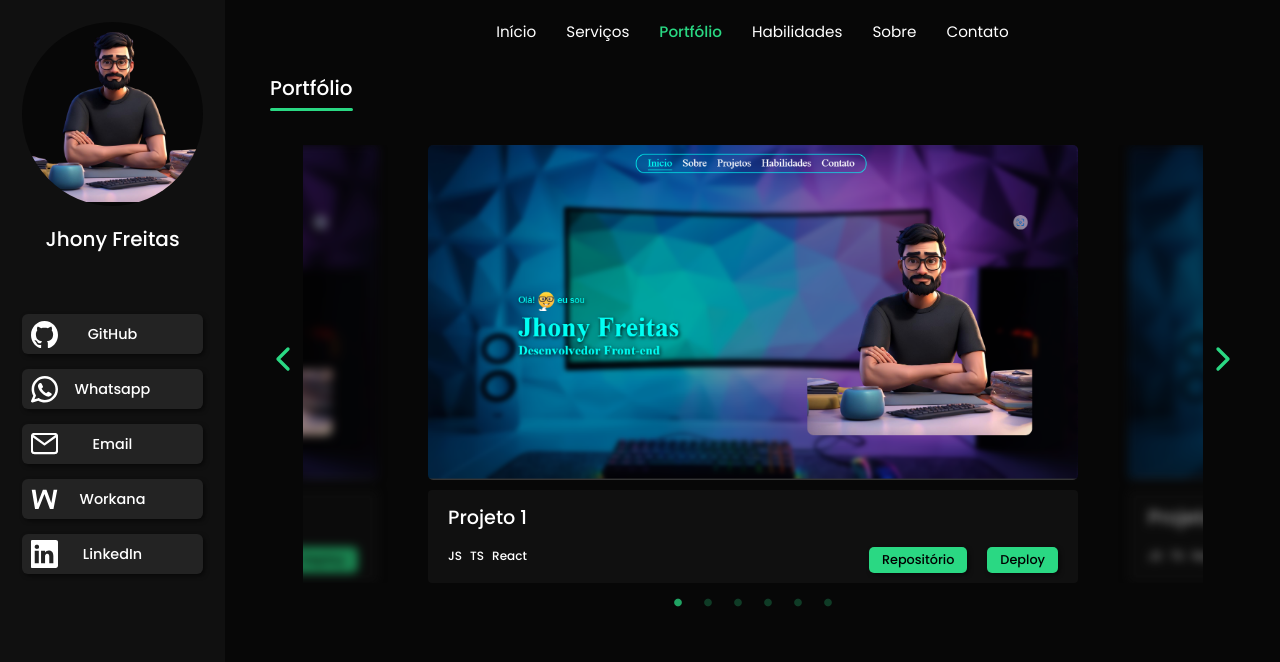
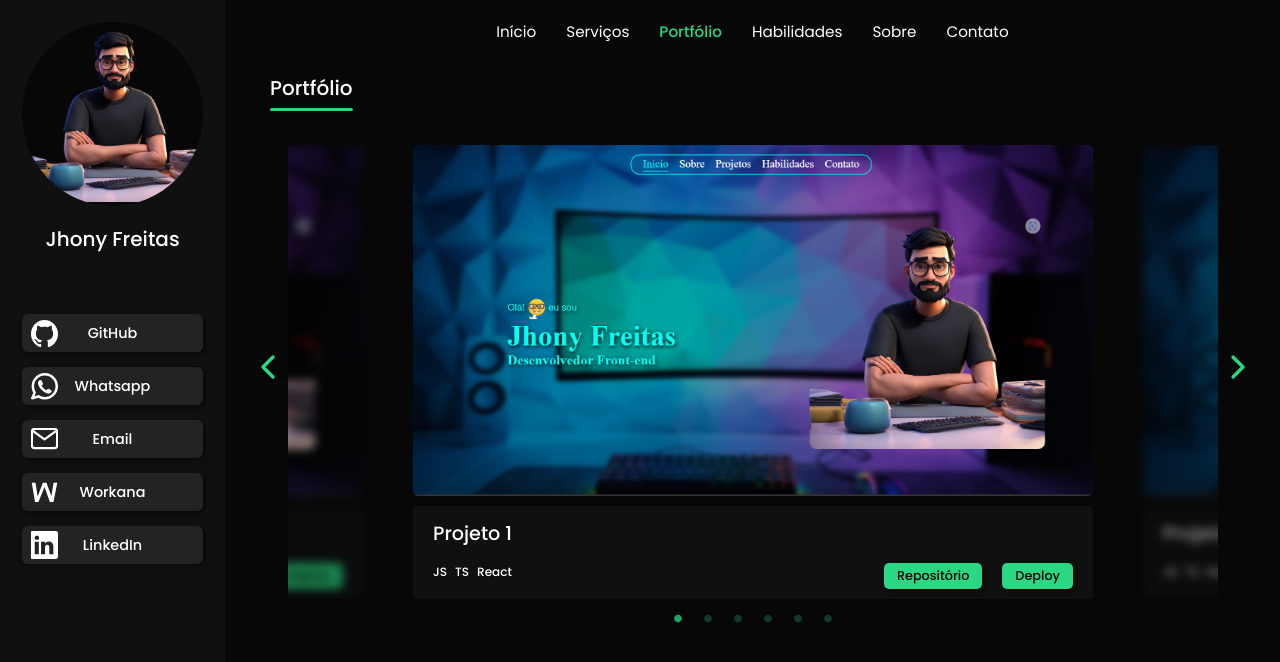
Before and after one commit to setDevJohn/portfolio, a React (Vite) app: page /portfolio in a window 1280 px wide. Shown: the top 662 px of the page. Built offline with nearby package versions, Linux system fonts and the light colour scheme.

Commit message:
chore: Add responsive to slide

```diff
--- a/src/components/SocialButton/styles.ts
+++ b/src/components/SocialButton/styles.ts
@@ -11,13 +11,13 @@ export const Button = styled.a`
   border-radius: 6px;
   border: none;
   box-shadow: 2px 2px 4px #0008;
-  height: 40px;
+  height: 38px;
   width: 100%;
   transition: .4s ease-in-out;
   cursor: pointer;
 
   &:hover {
-    transform: translateY(-4px);
+    transform: translateY(-2px);
   }
 `;
 
--- a/src/pages/Portfolio/Portfolio.tsx
+++ b/src/pages/Portfolio/Portfolio.tsx
@@ -1,4 +1,4 @@
-import { useState } from 'react';
+import { useEffect, useState } from 'react';
 import Slider from 'react-slick';
 import { projectList } from './projectList';
 import { PageContainer } from '@styles/pageStyle';
@@ -21,13 +21,30 @@ import {
 
 export const Portfolio = () => {
   const [selectedCard, setSelectedCard] = useState('');
+  const [windowWidth, setWindowWidth] = useState(window.innerWidth);
+
+  // Atualiza o tamanho da janela dinamicamente
+  useEffect(() => {
+    const handleResize = () => {
+      setWindowWidth(window.innerWidth);
+    };
+
+    window.addEventListener('resize', handleResize);
+
+    // Cleanup para evitar vazamentos de memória
+    return () => {
+      window.removeEventListener('resize', handleResize);
+    };
+  }, []);
+
+  console.log(windowWidth);
 
   const settings = {
     dots: true,
     infinite: true,
     speed: 1000,
     centerMode: true,
-    centerPadding: '100px',
+    centerPadding: windowWidth < 1130 ? `${Math.max(0, (windowWidth - 1030))}px` : '100px',
     slidesToShow: 1,
     easing: 'ease',
     slidesToScroll: 1,
@@ -40,7 +57,7 @@ export const Portfolio = () => {
 
   return (
     <PageContainer>
-      <CarouselContainer>
+      <CarouselContainer $width={Math.max(0, (windowWidth - 350))}>
         <Slider {...settings} style={{ width: '100%' }}>
           {projectList.map(({ name, path, stacks }) => (
             <CardProject
--- a/src/pages/Portfolio/styles.ts
+++ b/src/pages/Portfolio/styles.ts
@@ -3,6 +3,10 @@ import styled, { keyframes } from 'styled-components';
 type IconProps = {
   $left: boolean
   $right: boolean
+}
+
+type CarouselContainerProps = {
+  $width: number;
 }
 
 const fadeIn = keyframes`
@@ -15,13 +19,15 @@ const fadeIn = keyframes`
     transform: scale(1);
   }
 `;
-
-export const CarouselContainer = styled.div`
+export const CarouselContainer = styled.div.attrs<CarouselContainerProps>(({ $width }) => ({
+  style: {
+    maxWidth: $width < 1200 ? `${$width}px` : '900px',
+  },
+}))`
   opacity: 0;
   animation: ${fadeIn} 0.6s ease-in-out forwards 0.3s;
   margin-top: 2%;
   width: 100%;
-  max-width: 900px;
 
   .slick-slide:not(.slick-center) .card-project {
     filter: blur(5px);
@@ -31,13 +37,35 @@ export const CarouselContainer = styled.div`
     bottom: -30px;
   }
   .slick-dots li button:before {
-    color: ${({ theme }) => theme.contrastColor}; // Cor dos dots ativos
+    color: ${({ theme }) => theme.contrastColor};
     font-size: 9px;
   }
   .slick-dots li.slick-active button:before {
-    color: ${({ theme }) => theme.contrastColor}; // Cor dos dots ativos
+    color: ${({ theme }) => theme.contrastColor};
   }
 `;
+// export const CarouselContainer = styled.div<CarouselContainerProps>`
+//   opacity: 0;
+//   animation: ${fadeIn} 0.6s ease-in-out forwards 0.3s;
+//   margin-top: 2%;
+//   width: 100%;
+//   max-width: ${({ $width }) => $width < 1200 ? `${$width}px` : '900px'};
+
+//   .slick-slide:not(.slick-center) .card-project {
+//     filter: blur(5px);
+//     opacity: 0.6;
+//   }
+//   .slick-dots {
+//     bottom: -30px;
+//   }
+//   .slick-dots li button:before {
+//     color: ${({ theme }) => theme.contrastColor}; // Cor dos dots ativos
+//     font-size: 9px;
+//   }
+//   .slick-dots li.slick-active button:before {
+//     color: ${({ theme }) => theme.contrastColor}; // Cor dos dots ativos
+//   }
+// `;
 export const ImageContainer = styled.div`
   position: relative;
   display: flex;
```
